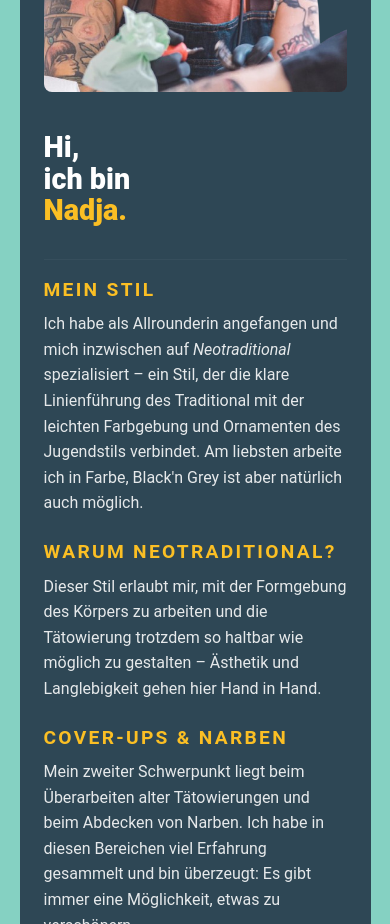
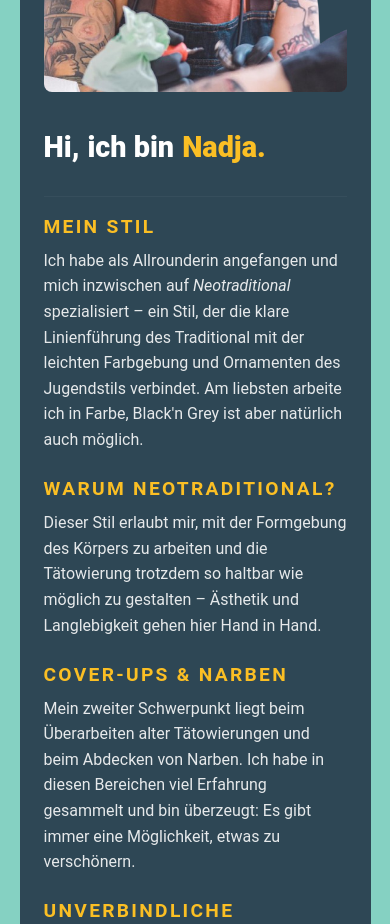
Before and after one commit to maximilianZenke/NadjaMaeTattoo, a React (Create React App) app: page / in a window 390 px wide. Shown: the part 1040-1964 px from the top of the page. Built offline with nearby package versions, Linux system fonts and the light colour scheme.

Commit message:
fix styling for mobile view_4

```diff
--- a/src/components/AboutMe/AboutMe.css
+++ b/src/components/AboutMe/AboutMe.css
@@ -37,6 +37,8 @@
 }
 
 .aboutme-greeting {
+  display: flex;
+  flex-direction: column;
   font-size: 5.2rem;
   font-weight: 800;
   line-height: 1.1;
@@ -44,7 +46,7 @@
   padding-top: 200px;
 }
 
-.aboutme-greeting span {
+.aboutme-greeting .name {
   color: #fbbf24;
 }
 
@@ -144,6 +146,9 @@
   }
 
   .aboutme-greeting {
+    flex-direction: row;
+    flex-wrap: wrap;
+    gap: 0.5rem;
     font-size: 1.8rem;
     padding-top: 0.5rem;
   }
--- a/src/components/AboutMe/AboutMe.jsx
+++ b/src/components/AboutMe/AboutMe.jsx
@@ -20,9 +20,9 @@ export default function AboutMe() {
                     <div className="aboutme-top">
                         <div className="aboutme-text">
                             <p className="aboutme-greeting">
-                                Hi,<br />
-                                ich bin<br />
-                                <span>Nadja.</span>
+                                <span>Hi,</span>
+                                <span>ich bin</span>
+                                <span className="name">Nadja.</span>
                             </p>
                         </div>
 
```
